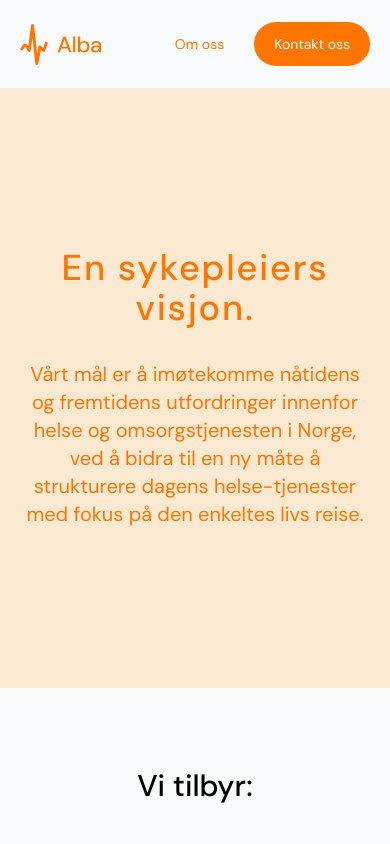
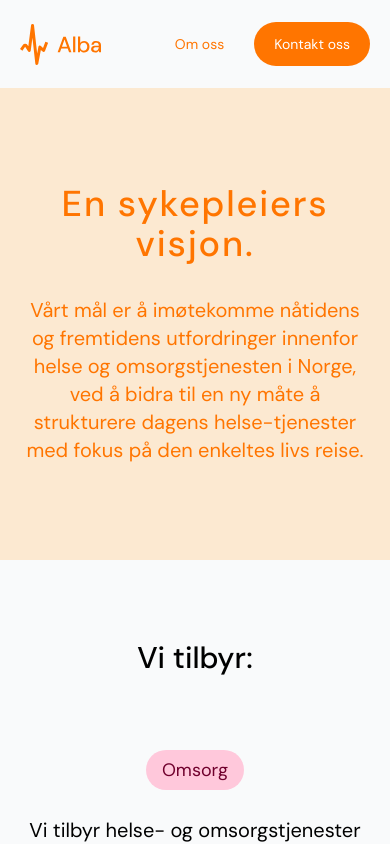
Before and after one commit to luddemann/albaomsorg, a Vue app: page / in a window 390 px wide. Shown: the top 844 px of the page. Built offline with nearby package versions, Linux system fonts and the light colour scheme; the HTML template or start-up script is replaced by a standard one.

Commit message:
less padding

```diff
--- a/src/views/HomeView.vue
+++ b/src/views/HomeView.vue
@@ -5,7 +5,7 @@ import router from '../router'
 </script>
 
 <template>
-  <section class="mx-auto bg-alba-yellow px-5 py-40 text-center text-alba-orange md:py-52">
+  <section class="mx-auto bg-alba-yellow px-5 py-24 text-center text-alba-orange md:py-52">
     <h1 class="mx-auto mb-8 text-center text-4xl font-medium tracking-wider md:text-6xl">
       En sykepleiers visjon.
     </h1>
```
